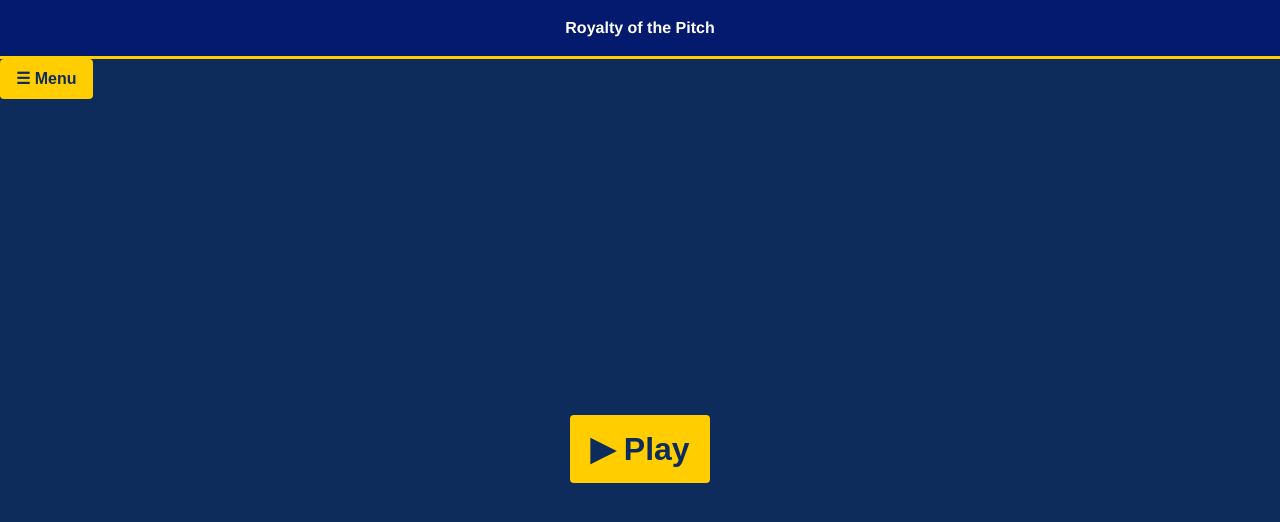
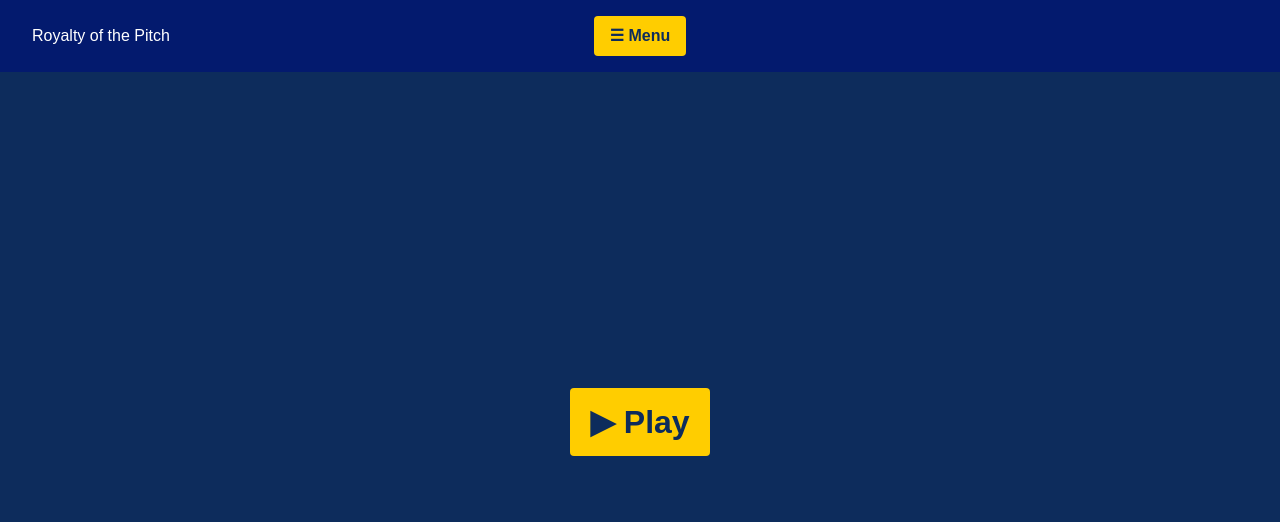
Before and after one commit to J0ELh/Royalty-of-the-Pitch, a Next.js app in the folder client/: page / in a window 1280 px wide. Both pictures are taken after typing "Sample" into the empty fields and a click on the button "Submit". Shown: the top 522 px of the page. Built offline with nearby package versions, Linux system fonts and the light colour scheme.

Commit message:
minor changes

```diff
--- a/client/src/app/globals.css
+++ b/client/src/app/globals.css
@@ -66,14 +66,26 @@ body {
   background-color: #e6b800; /* Darker yellow on hover */
 }
 
-.header {
-  background-color: #031a6e; /* Example: UEFA dark blue */
-  color: #ffffff;
+.top-bar {
+  display: flex;
+  align-items: center;
+  justify-content: space-between;
+  background-color: #031a6e; /* adjust as needed */
   padding: 1rem;
-  text-align: center;
-  font-family: 'Helvetica Neue', Arial, sans-serif;
-  font-weight: bold;
-  border-bottom: 3px solid #ffcd00; /* Example: UEFA accent color */
+}
+
+.title {
+  margin-left: 1rem; /* adjust as needed */
+  color: white;
+  position: absolute;
+}
+
+.menu-container {
+  position: relative; /* For positioning the dropdown menu */
+  display: flex;
+  justify-content: center;
+  flex-grow: 1;
+  align-items: center;
 }
 
 .buttons {
@@ -113,17 +125,15 @@ body {
 
 .menu-container {
   position: relative; /* This is needed to position the submenu absolutely within the menu container */
-  display: inline-block; /* To fit the width to its content */
 }
 
 .menu-options {
   position: absolute;
   top: 100%; /* Position it right below the menu button */
-  left: 0;
   background-color: #0d2c5c; /* UEFA theme color */
   border-radius: 4px;
   box-shadow: 0 8px 16px rgba(0,0,0,0.2);
-  z-index: 1; /* Ensure the menu is above other elements */
+  z-index: 9999; /* Ensure the menu is above other elements */
 }
 
 .menu-options button {
--- a/client/src/app/page.tsx
+++ b/client/src/app/page.tsx
@@ -97,9 +97,8 @@ function App() {
       )}
       {nameSubmitted && (
         <>
-          <div className='header'>
-            <h1>Royalty of the Pitch</h1>
-          </div>
+          <div className="top-bar">
+            <h1 className="title">Royalty of the Pitch</h1>
             <div className="menu-container">
               <button className="menu-button" onClick={() => setMenuOpen(!menuOpen)}>
                 &#9776; Menu
@@ -110,6 +109,7 @@ function App() {
                   <button onClick={handleSettings}>Settings</button>
                 </div>
               )}
+            </div>
           </div>
           {!showCards && (
             <div className="play-button-container">
```
Lines whose indentation alone changed are shown as unchanged.
